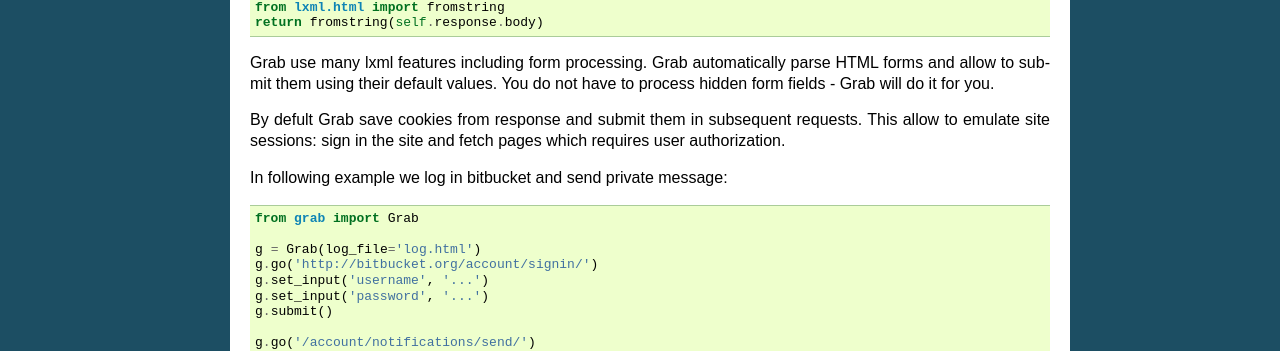
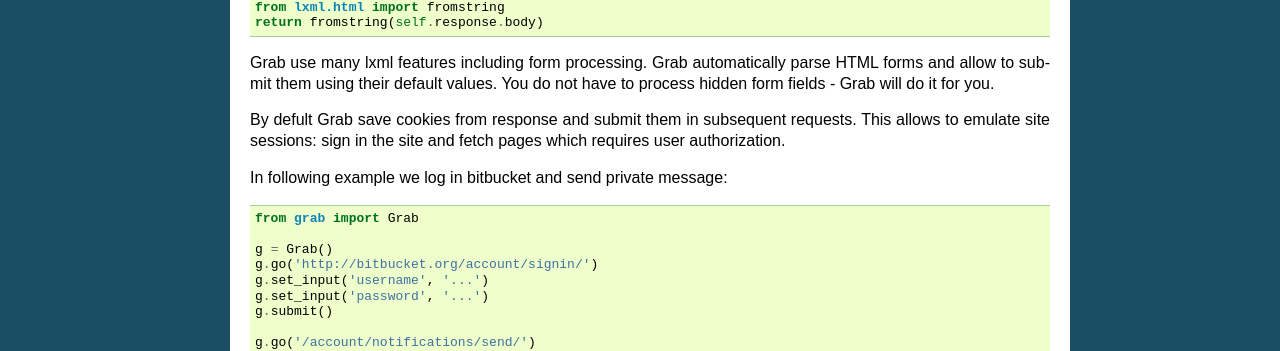
Before and after one commit to lorien/grab, a Sphinx documentation site: the page built from docs/tutorial.rst, in a window 1280 px wide. Shown: the part 693-1044 px from the top of the page. Built offline with Sphinx 7.4.7, drawn with Linux system fonts in a browser that asks for light colours.

```diff
--- a/docs/tutorial.rst
+++ b/docs/tutorial.rst
@@ -46,14 +46,14 @@ Grab use many lxml features including form processing. Grab automatically parse
 forms and allow to submit them using their default values. You do not have to process
 hidden form fields - Grab will do it for you.
 
-By defult Grab save cookies from response and submit them in subsequent requests. This allow
+By defult Grab save cookies from response and submit them in subsequent requests. This allows
 to emulate site sessions: sign in the site and fetch pages which requires user authorization.
 
 In following example we log in bitbucket and send private message::
 
     from grab import Grab
 
-    g = Grab(log_file='log.html')
+    g = Grab()
     g.go('http://bitbucket.org/account/signin/')
     g.set_input('username', '...')
     g.set_input('password', '...')
```
Also changed, not shown: setup.cfg (added, +7 -0 lines), 7 other files.
